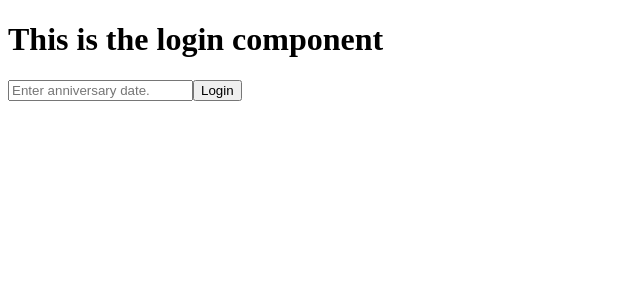
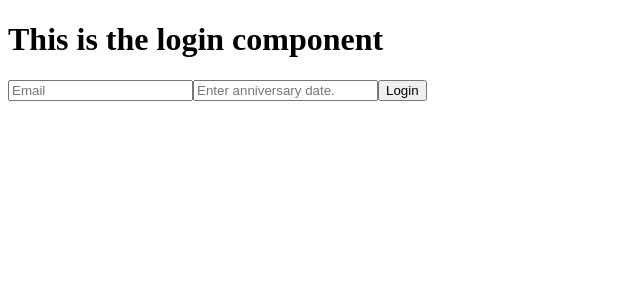
Before and after one commit to JackPadalino/dating-chat, a React app: page / in a window 1280 px wide. Shown: the top 300 px of the page, without its empty margins (0-640 px from the left). Built offline with nearby package versions, Linux system fonts and the light colour scheme; the HTML template or start-up script is replaced by a standard one.

Commit message:
set up authentication - now displaying chat component if user signed in

```diff
--- a/src/components/Chat/Chat.tsx
+++ b/src/components/Chat/Chat.tsx
@@ -1,6 +1,19 @@
-import React from "react";
+import React, { useState } from "react";
+import { onAuthStateChanged } from "firebase/auth";
+import { auth } from "../../../firebase";
 
 const Chat = () => {
+  const [user, setUser] = useState<boolean>(false);
+
+  onAuthStateChanged(auth, (currentUser) => {
+    if (currentUser) {
+      setUser(true);
+    } else {
+      setUser(false);
+    }
+  });
+
+  if (!user) return <p>Please sign in to join chat!</p>;
   return (
     <div>
       <h1>This is the chat room component</h1>
--- a/src/components/Login/Login.tsx
+++ b/src/components/Login/Login.tsx
@@ -1,35 +1,71 @@
-import React, { useState, FormEvent } from "react";
+import React, { useState, useEffect, FormEvent, ChangeEvent } from "react";
 import { useNavigate } from "react-router-dom";
+import { signInWithEmailAndPassword, signOut } from "firebase/auth";
+import { auth } from "../../../firebase";
 
 const Login = () => {
   const navigate = useNavigate();
-  const [password, setPassword] = useState<string>("");
+  const [loginInfo, setLoginInfo] = useState<any>({
+    email: "",
+    passwordk: "",
+  });
   const [displayErrorMessage, setDisplayErrorMessage] =
     useState<boolean>(false);
 
-  const handlePasswordChange = (e: FormEvent<HTMLInputElement>) => {
-    setDisplayErrorMessage(false);
-    setPassword(e.currentTarget.value);
+  const handleLoginInfoChange = (e: ChangeEvent<HTMLInputElement>) => {
+    const { id, value } = e.target;
+    setLoginInfo({
+      ...loginInfo,
+      [id]: value,
+    });
   };
 
-  const handleLogin = (e: FormEvent<HTMLFormElement>) => {
+  const handleLogin = async (e: FormEvent<HTMLFormElement>) => {
     e.preventDefault();
-    if (password === import.meta.env.VITE_CHAT_PASSWORD) {
+    try {
+      await signInWithEmailAndPassword(
+        auth,
+        loginInfo.email,
+        loginInfo.password
+      );
       navigate("/chat");
-    } else {
-      setPassword("");
+    } catch (error: any) {
+      // The 'any' type here captures any kind of error thrown
+      const errorCode = error.code;
+      const errorMessage = error.message;
+      console.error(`Error signing in (${errorCode}): ${errorMessage}`);
       setDisplayErrorMessage(true);
+      setLoginInfo({ email: "", password: "" });
     }
   };
+
+  useEffect(() => {
+    signOut(auth)
+      .then(() => {
+        console.log("User signed out.");
+      })
+      .catch((error: any) => {
+        console.log(error);
+      });
+  }, []);
 
   return (
     <div>
       <h1>This is the login component</h1>
       <form onSubmit={handleLogin}>
         <input
-          value={password}
+          type="email"
+          id="email"
+          value={loginInfo.email}
+          placeholder="Email"
+          onChange={handleLoginInfoChange}
+        />
+        <input
+          type="password"
+          id="password"
+          value={loginInfo.password}
           placeholder="Enter anniversary date."
-          onChange={handlePasswordChange}
+          onChange={handleLoginInfoChange}
         />
         <button type="submit">Login</button>
       </form>
```
